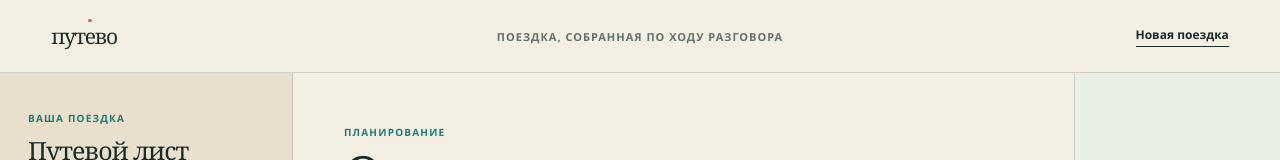
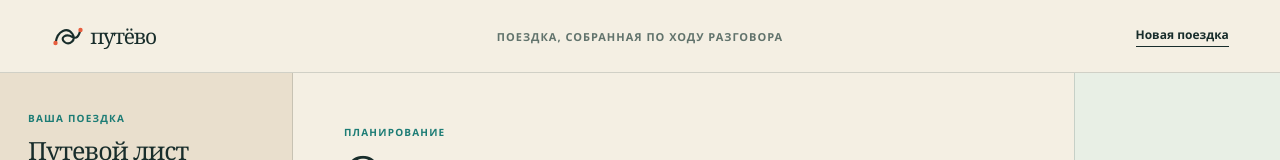
Before and after one commit to deeonowa/Hotel-AI-finder, a React (Vite) app in the folder web/: page / in a window 1280 px wide. Shown: the top 160 px of the page. Built offline with nearby package versions, Linux system fonts and the light colour scheme; no server answers.

Commit message:
style: добавить знак маршрута Путёво

```diff
--- a/web/src/App.tsx
+++ b/web/src/App.tsx
@@ -180,7 +180,12 @@ export default function App() {
     <div className="app atlas-app">
       <header className="masthead">
         <a className="wordmark" href="#top" aria-label="Путёво, в начало">
-          <span>пут<span className="wordmark-yo">е</span>во</span>
+          <svg viewBox="0 0 28 28" aria-hidden="true">
+            <path d="M3 21C5 8 15 5 20 12c4 6-3 12-8 8-5-4 1-9 8-5 4 2 6 0 8-7" />
+            <circle cx="3" cy="21" r="2.2" />
+            <circle cx="28" cy="8" r="2.2" />
+          </svg>
+          <span>путёво</span>
         </a>
         <p>Поездка, собранная по ходу разговора</p>
         <button className="reset-link" onClick={() => void startNewTrip()} disabled={busy}>
```
Also changed, not shown: web/src/styles.css.
